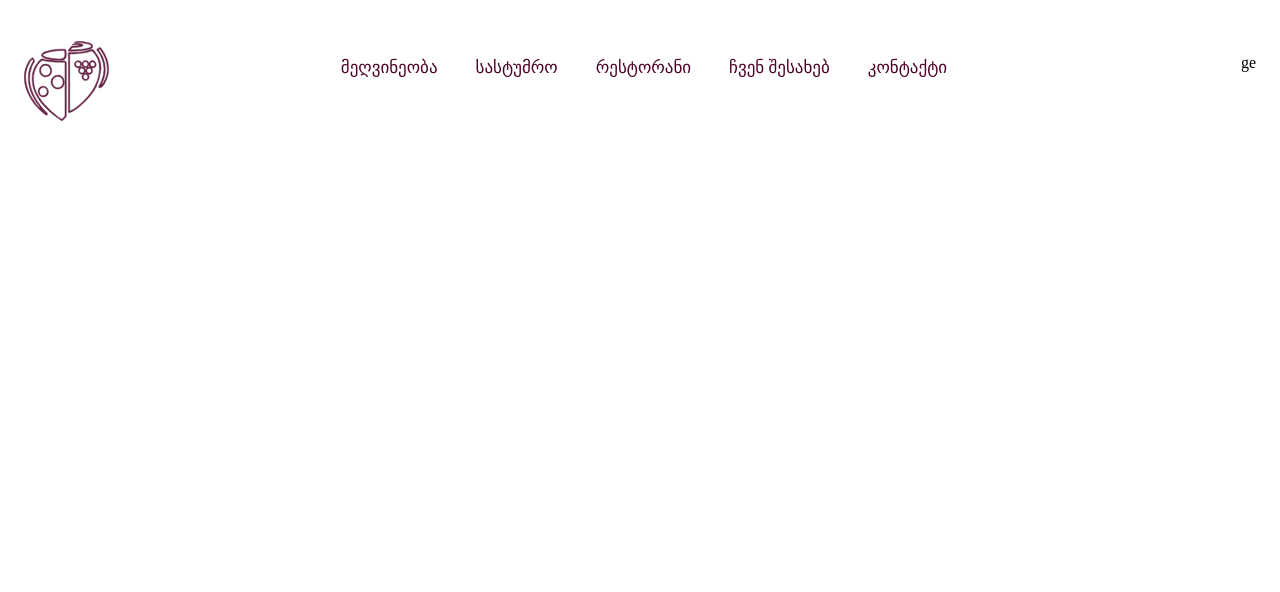
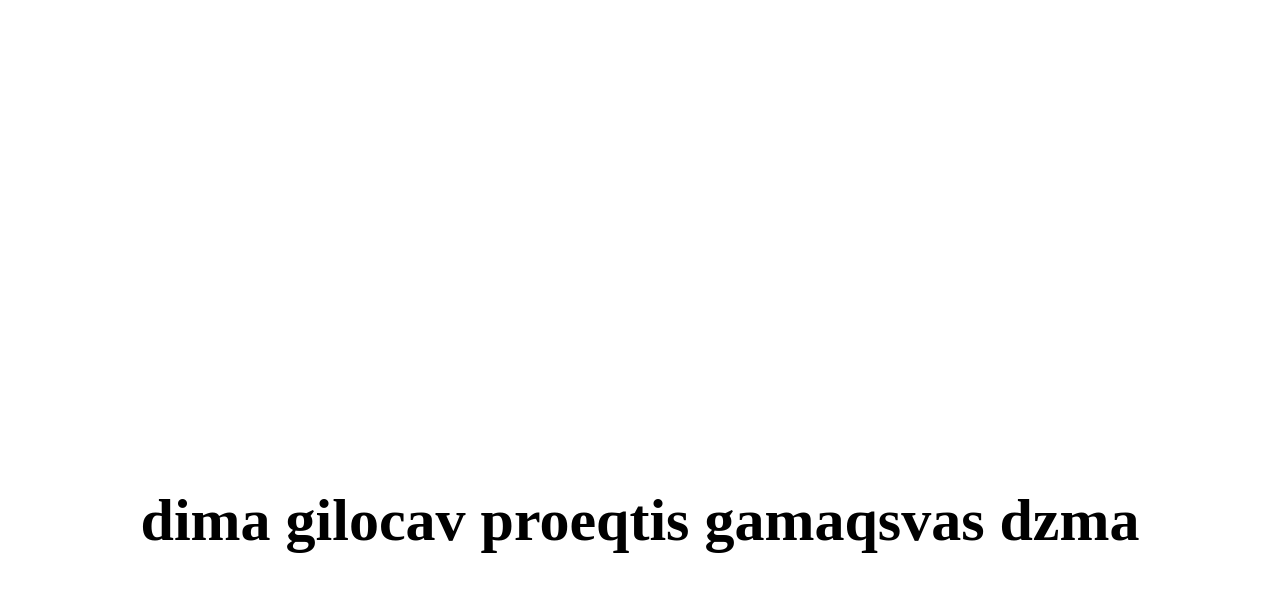
Before and after one commit to mishatch/sazano-wine, a plain HTML site: page index.html in a window 1280 px wide. Drawn offline with Linux system fonts and the light colour scheme.

Commit message:
Revert "add nav"
This reverts commit 92827fec9a4f3ab782c0d36cab6d1361960da5fd.

```diff
--- a/index.html
+++ b/index.html
@@ -9,11 +9,11 @@
     <link
       rel="icon"
       type="image/png"
-      href="./assets/favicon/Sazano_Wine_logo_minimal_diagonal.svg"
+      href="./assets/favicon/Sazano_Wine_logo_minimal_white.svg"
     />
   </head>
   <body>
-    <!-- <div id="preloader">
+    <div id="preloader">
       <svg
         id="second_svg"
         xmlns="http://www.w3.org/2000/svg"
@@ -49,26 +49,10 @@
           fill="#682749"
         />
       </svg>
-    </div> -->
-    <nav id="nav">
-      <div class="logo">
-        <img
-          src="./assets/nav/g69.svg"
-          alt="Sazano Wine Logo"
-          class="logo-img"
-        />
-      </div>
-      <div class="links">
-        <a href="">მეღვინეობა</a>
-        <a href="">სასტუმრო</a>
-        <a href="">რესტორანი</a>
-        <a href="">ჩვენ შესახებ</a>
-        <a href="">კონტაქტი</a>
-      </div>
-      <div class="lang">
-        <div class="div">ge</div>
-      </div>
-    </nav>
+    </div>
+    <div class="test">
+      <h1>dima gilocav proeqtis gamaqsvas dzma</h1>
+    </div>
     <script src="./script/preloader.js"></script>
   </body>
 </html>
```
Also changed, not shown: assets/favicon/Sazano_Wine_logo_minimal_white.svg (added), assets/favicon/Sazano_Wine_logo_white_prplborder.svg (added), assets/nav/g69.svg (deleted).
